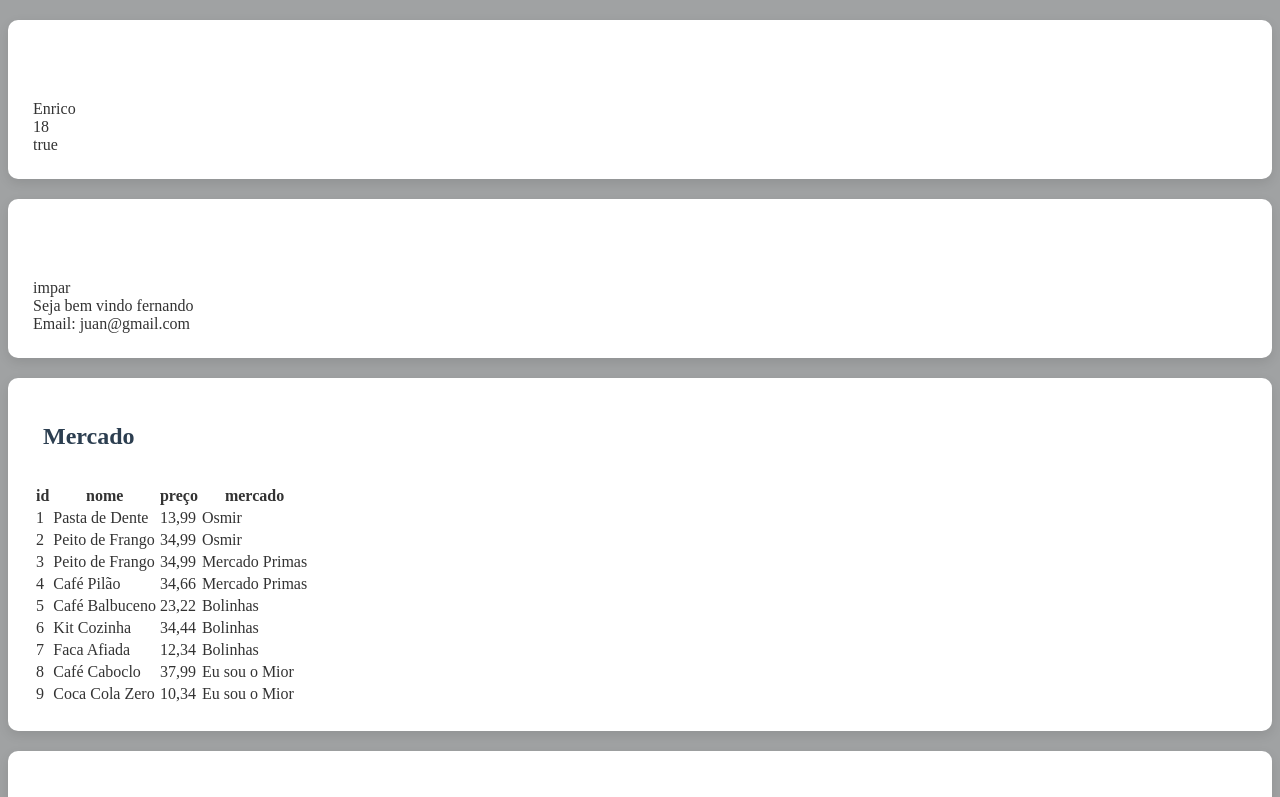
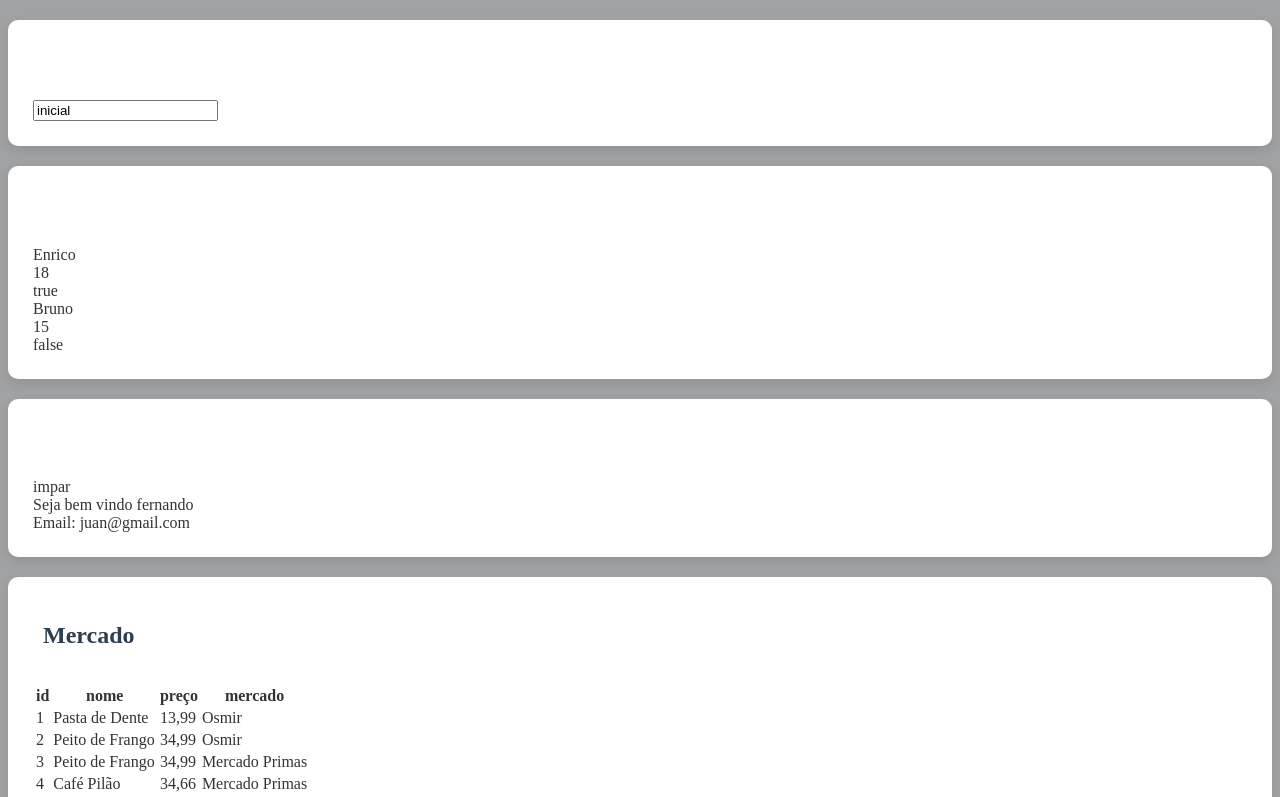
Before and after one commit to juancoutinhoflooxmongagua/fundamentos-react, a React (Create React App) app: page / in a window 1280 px wide. Shown: the top 797 px of the page. Built offline with nearby package versions, Linux system fonts and the light colour scheme.

Commit message:
feat: controlled component

```diff
--- a/src/app.jsx
+++ b/src/app.jsx
@@ -13,15 +13,20 @@ import Parorimpar from './components/conditional/parorimpar'
 import Userinfo from './components/conditional/userinfo'
 import FatherDirection from './components/comunication/FatherDirection'
 import SoonDirection from './components/comunication/SoonDirection'
+import Input from './components/formulario/input'
+
 export default _ => (
     <div id="app">
 
+        <Card>
+            <Input></Input>
+        </Card>
         <Card>
             <FatherDirection></FatherDirection>
         </Card>
         <Card>
             <Parorimpar numero={9} />
-                <Userinfo usuario={{nome: 'fernando', email: 'juan@gmail.com'}}></Userinfo>
+            <Userinfo usuario={{ nome: 'fernando', email: 'juan@gmail.com' }}></Userinfo>
         </Card>
 
         <Card titulo="Mercado">
--- a/src/components/comunication/FatherDirection.jsx
+++ b/src/components/comunication/FatherDirection.jsx
@@ -5,6 +5,7 @@ export default props => {
     return (
         <div>
             <SoonDirection name="Enrico" age="18" nerd={true} />
+            <SoonDirection name="Bruno" age="15" nerd={false} />
         </div>
     );
 };
--- /dev/null
+++ b/src/components/formulario/input.jsx
@@ -0,0 +1,15 @@
+import React, { useState } from "react";
+
+export default function Input(props) {
+  const [value, setValue] = useState("inicial");
+
+  function quandoMudar(e) {
+    setValue(e.target.value);
+  }
+
+  return (
+    <div>
+      <input value={value} onChange={quandoMudar} />
+    </div>
+  );
+}
```
Lines whose indentation alone changed are shown as unchanged.
